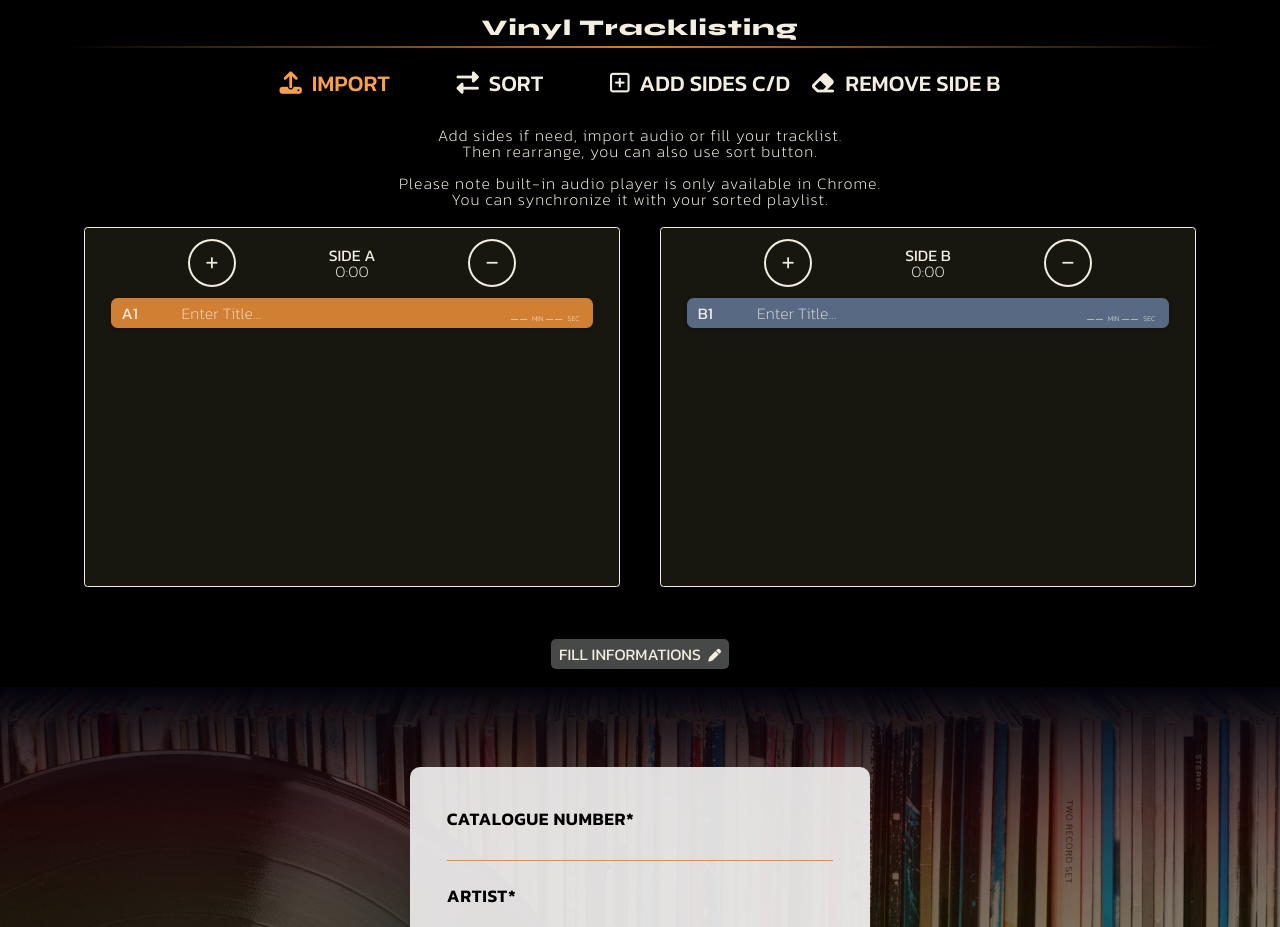
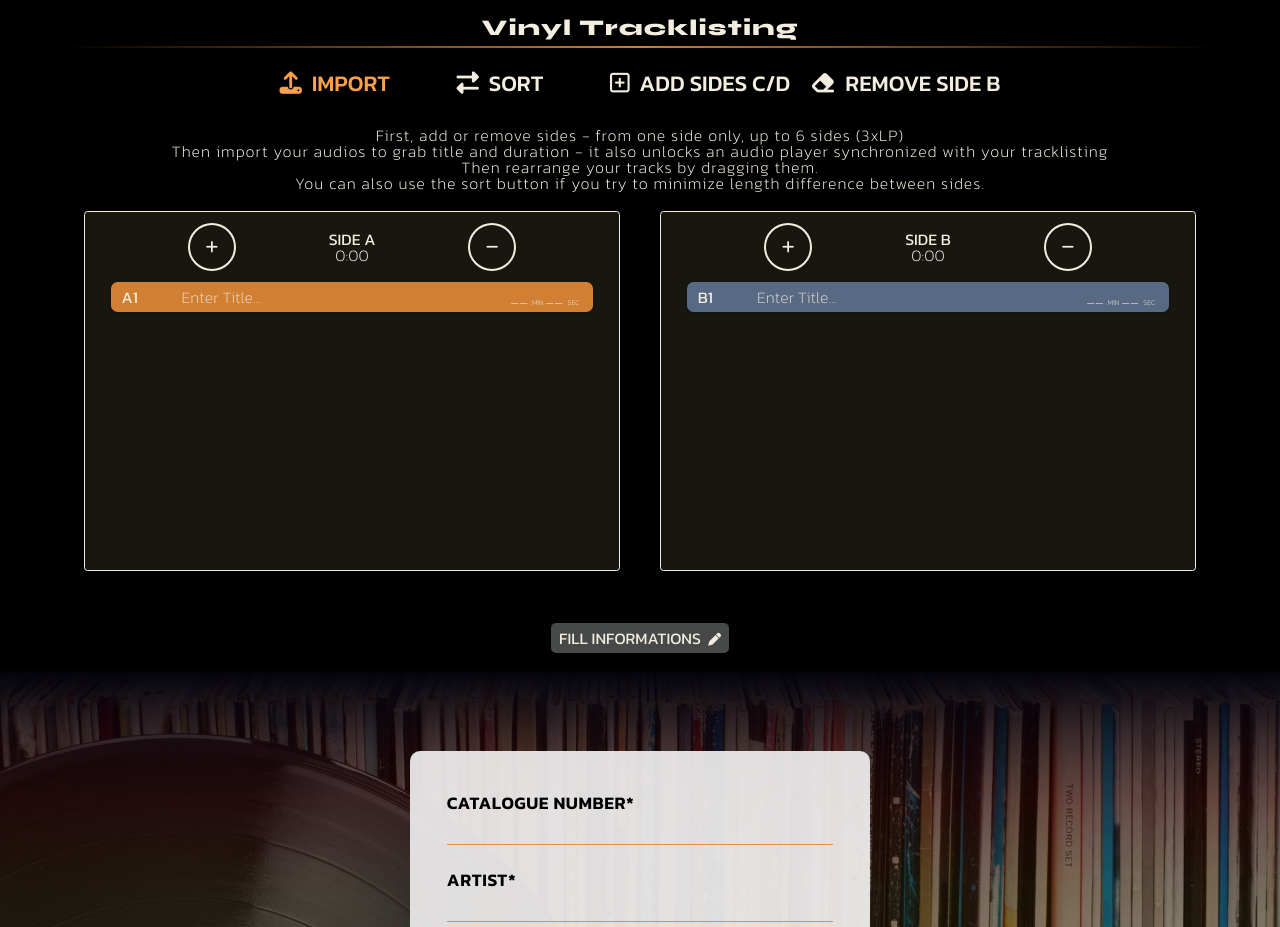
Before and after one commit to saint-james-fr/vinyl-tracklisting2, a Svelte app: page / in a window 1280 px wide. Shown: the part 1860-2787 px from the top of the page. Built offline with nearby package versions, Linux system fonts and the light colour scheme.

Commit message:
instructions

```diff
--- a/src/components/Sorter/Sorter.svelte
+++ b/src/components/Sorter/Sorter.svelte
@@ -79,18 +79,22 @@
         </div>
         <div class="centrer disclaimer">
           <p>
-            Add sides if need, import audio or fill your tracklist.<br />
-            Then rearrange, you can also use sort button. <br />
-            <br />
-            Please note built-in audio player is only available in Chrome.
-            <br />
-            You can synchronize it with your sorted playlist.
-            <br />
+            First, add or remove sides - from one side only, up to 6 sides
+            (3xLP)<br />
+            Then import your audios to grab title and duration - it also unlocks
+            an audio player synchronized with your tracklisting<br />
+            Then rearrange your tracks by dragging them.<br />
+            You can also use the sort button if you try to minimize length difference
+            between sides.<br />
           </p>
         </div>
       </div>
       <!-- APP CONTAINER -->
-      <div class="app__container" class:app_one_side={$vinylStore.sides.length == 1} id="app">
+      <div
+        class="app__container"
+        class:app_one_side={$vinylStore.sides.length == 1}
+        id="app"
+      >
         {#each $vinylStore.sides as side, index}
           <Side {side} {index} />
         {/each}
```
